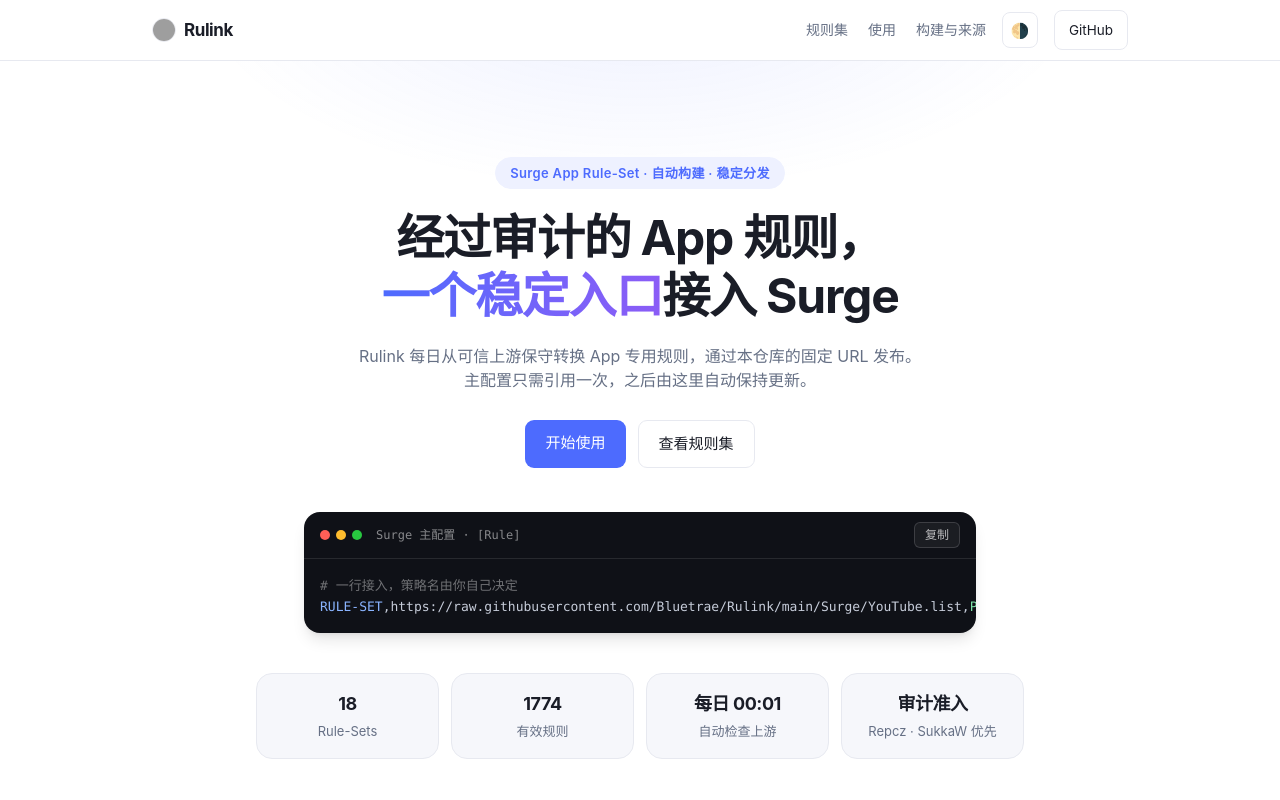
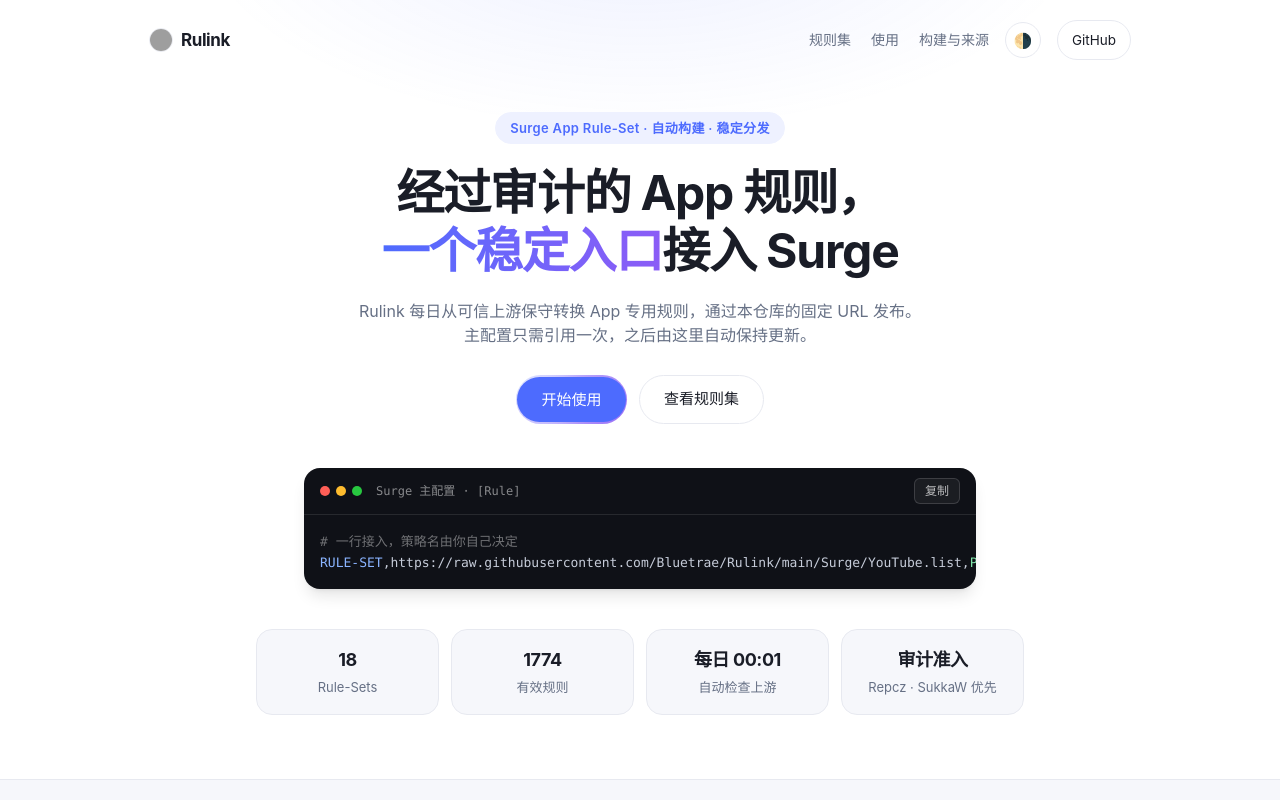
Before and after one commit to Bluetrae/Blink, a React (Vite) app in the folder portal/: page / in a window 1280 px wide. Shown: the top 800 px of the page. Built offline with nearby package versions, Linux system fonts and the light colour scheme; grey boxes are pictures that could not be loaded.

Commit message:
feat: floating pill nav with scroll glass, staggered hero entrance, rotating CTA border

```diff
--- a/portal/src/components/About.tsx
+++ b/portal/src/components/About.tsx
@@ -14,7 +14,7 @@ const PIPELINE = [
 
 export default function About({ repo }: AboutProps) {
   return (
-    <section id="about" className="scroll-mt-16 px-6 py-16 sm:py-20">
+    <section id="about" className="scroll-mt-24 px-6 py-16 sm:py-20">
       <div className="mx-auto max-w-5xl">
         <Reveal>
           <div className="mx-auto mb-10 max-w-xl text-center">
--- a/portal/src/components/Hero.tsx
+++ b/portal/src/components/Hero.tsx
@@ -19,11 +19,17 @@ function Stat({ value, label }: { value: string; label: string }) {
 
 export default function Hero({ appsCount, totalRules }: HeroProps) {
   return (
-    <section id="top" className="hero-bg px-6 pb-16 pt-20 text-center sm:pt-24">
-      <p className="mx-auto mb-5 inline-block rounded-full border border-accent-soft bg-accent-soft px-3.5 py-1 text-[13px] font-semibold tracking-wide text-accent">
+    <section id="top" className="hero-bg px-6 pb-16 pt-24 text-center sm:pt-28">
+      <p
+        className="hero-enter mx-auto mb-5 inline-block rounded-full border border-accent-soft bg-accent-soft px-3.5 py-1 text-[13px] font-semibold tracking-wide text-accent"
+        style={{ animationDelay: "0ms" }}
+      >
         Surge App Rule-Set · 自动构建 · 稳定分发
       </p>
-      <h1 className="mx-auto max-w-3xl text-[32px] font-bold leading-[1.2] tracking-tight sm:text-5xl">
+      <h1
+        className="hero-enter mx-auto max-w-3xl text-[32px] font-bold leading-[1.2] tracking-tight sm:text-5xl"
+        style={{ animationDelay: "70ms" }}
+      >
         经过审计的 App 规则，
         <br className="hidden sm:block" />
         <span className="bg-gradient-to-r from-accent to-[#8b5cf6] bg-clip-text text-transparent">
@@ -31,25 +37,30 @@ export default function Hero({ appsCount, totalRules }: HeroProps) {
         </span>
         接入 Surge
       </h1>
-      <p className="mx-auto mt-5 max-w-xl text-base text-mute">
+      <p
+        className="hero-enter mx-auto mt-5 max-w-xl text-base text-mute"
+        style={{ animationDelay: "140ms" }}
+      >
         Rulink 每日从可信上游保守转换 App 专用规则，通过本仓库的固定 URL
         发布。主配置只需引用一次，之后由这里自动保持更新。
       </p>
-      <div className="mt-7 flex justify-center gap-3">
-        <a
-          href="#usage"
-          className="rounded-[9px] bg-accent px-5 py-2.5 text-[15px] font-medium text-white transition hover:bg-accent-strong"
-        >
-          开始使用
-        </a>
+      <div className="hero-enter mt-7 flex justify-center gap-3" style={{ animationDelay: "210ms" }}>
+        <span className="rotating-border inline-block rounded-full p-[1.5px]">
+          <a
+            href="#usage"
+            className="inline-block rounded-full bg-accent px-6 py-2.5 text-[15px] font-medium text-white transition-colors hover:bg-accent-strong"
+          >
+            开始使用
+          </a>
+        </span>
         <a
           href="#rulesets"
-          className="rounded-[9px] border border-line bg-card px-5 py-2.5 text-[15px] font-medium text-ink transition hover:bg-paper"
+          className="rounded-full border border-line bg-card px-6 py-2.5 text-[15px] font-medium text-ink transition hover:bg-paper"
         >
           查看规则集
         </a>
       </div>
-      <div className="mx-auto mt-11 max-w-2xl">
+      <div className="hero-enter mx-auto mt-11 max-w-2xl" style={{ animationDelay: "280ms" }}>
         <CodeBlock file="Surge 主配置 · [Rule]" copyText={EXAMPLE_LINE}>
           <span className="text-white/40"># 一行接入，策略名由你自己决定{"\n"}</span>
           <span className="text-[#8ab4ff]">RULE-SET</span>
@@ -57,7 +68,10 @@ export default function Hero({ appsCount, totalRules }: HeroProps) {
           <span className="text-[#7ee2a8]">Proxy</span>
         </CodeBlock>
       </div>
-      <ul className="mx-auto mt-10 flex max-w-3xl flex-wrap justify-center gap-3">
+      <ul
+        className="hero-enter mx-auto mt-10 flex max-w-3xl flex-wrap justify-center gap-3"
+        style={{ animationDelay: "350ms" }}
+      >
         <Stat value={String(appsCount)} label="Rule-Sets" />
         <Stat value={String(totalRules)} label="有效规则" />
         <Stat value="每日 00:01" label="自动检查上游" />
--- a/portal/src/components/Nav.tsx
+++ b/portal/src/components/Nav.tsx
@@ -1,3 +1,4 @@
+import { useEffect, useState } from "react";
 import { useTheme, type Theme } from "../hooks";
 
 interface NavProps {
@@ -13,9 +14,24 @@ const THEME_META: Record<Theme, { icon: string; label: string }> = {
 export default function Nav({ repo }: NavProps) {
   const { theme, cycle } = useTheme();
   const meta = THEME_META[theme];
+  const [scrolled, setScrolled] = useState(false);
+
+  useEffect(() => {
+    const onScroll = () => setScrolled(window.scrollY > 12);
+    onScroll();
+    window.addEventListener("scroll", onScroll, { passive: true });
+    return () => window.removeEventListener("scroll", onScroll);
+  }, []);
+
   return (
-    <header className="sticky top-0 z-50 border-b border-line bg-card/80 backdrop-blur-md backdrop-saturate-150">
-      <div className="mx-auto flex h-15 max-w-5xl items-center gap-4 px-6">
+    <header className="fixed inset-x-0 top-0 z-50 px-6 pt-3">
+      <div
+        className={`mx-auto flex h-14 max-w-5xl items-center gap-4 rounded-full px-5 transition-all duration-300 ease-out ${
+          scrolled
+            ? "border border-line bg-card/80 shadow-lg shadow-black/5 backdrop-blur-md backdrop-saturate-150"
+            : "border border-transparent bg-transparent"
+        }`}
+      >
         <a href="#top" className="flex items-center gap-2 text-[17px] font-bold tracking-tight text-ink">
           <img
             src="https://github.com/Bluetrae.png"
@@ -36,7 +52,7 @@ export default function Nav({ repo }: NavProps) {
           onClick={cycle}
           title={meta.label}
           aria-label={meta.label}
-          className="flex h-9 w-9 shrink-0 items-center justify-center rounded-lg border border-line bg-card text-[15px] leading-none transition hover:bg-paper"
+          className="flex h-9 w-9 shrink-0 items-center justify-center rounded-full border border-line bg-card text-[15px] leading-none transition hover:bg-paper"
         >
           {meta.icon}
         </button>
@@ -44,7 +60,7 @@ export default function Nav({ repo }: NavProps) {
           href={repo}
           target="_blank"
           rel="noopener noreferrer"
-          className="rounded-lg border border-line bg-card px-3.5 py-2 text-[13.5px] text-ink transition hover:bg-paper"
+          className="rounded-full border border-line bg-card px-3.5 py-2 text-[13.5px] text-ink transition hover:bg-paper"
         >
           GitHub
         </a>
--- a/portal/src/components/Reveal.tsx
+++ b/portal/src/components/Reveal.tsx
@@ -39,7 +39,7 @@ export default function Reveal({ children, className = "", delay = 0 }: RevealPr
     <div
       ref={ref}
       className={`${className} transition-all duration-500 ease-out ${
-        visible ? "translate-y-0 opacity-100" : "translate-y-3.5 opacity-0"
+        visible ? "translate-y-0 opacity-100 blur-0" : "translate-y-3.5 opacity-0 blur-[6px]"
       }`}
       style={delay ? { transitionDelay: `${delay}ms` } : undefined}
     >
--- a/portal/src/components/Rulesets.tsx
+++ b/portal/src/components/Rulesets.tsx
@@ -57,9 +57,12 @@ function AppCard({ app, rawBase, index }: { app: AppEntry; rawBase: string; inde
             href={`${rawBase}/${app.file}`}
             target="_blank"
             rel="noopener noreferrer"
-            className="flex-1 rounded-lg border border-line bg-card px-3 py-2 text-center text-sm text-ink transition hover:bg-paper"
+            className="group flex-1 rounded-lg border border-line bg-card px-3 py-2 text-center text-sm text-ink transition hover:bg-paper"
           >
-            查看 ↗
+            查看{" "}
+            <span className="inline-block transition-transform duration-200 group-hover:translate-x-0.5 group-hover:-translate-y-0.5">
+              ↗
+            </span>
           </a>
         </div>
       </article>
@@ -75,7 +78,7 @@ export default function Rulesets({ data }: { data: PortalData }) {
   const visible = filter === "all" ? apps : apps.filter((app) => app.category === filter);
 
   return (
-    <section id="rulesets" className="scroll-mt-16 border-y border-line bg-paper px-6 py-16 sm:py-20">
+    <section id="rulesets" className="scroll-mt-24 border-y border-line bg-paper px-6 py-16 sm:py-20">
       <div className="mx-auto max-w-5xl">
         <Reveal>
           <div className="mx-auto mb-10 max-w-xl text-center">
--- a/portal/src/components/Usage.tsx
+++ b/portal/src/components/Usage.tsx
@@ -24,7 +24,7 @@ export default function Usage({ data }: { data: PortalData }) {
   }, [data]);
 
   return (
-    <section id="usage" className="scroll-mt-16 px-6 py-16 sm:py-20">
+    <section id="usage" className="scroll-mt-24 px-6 py-16 sm:py-20">
       <div className="mx-auto max-w-4xl">
         <Reveal>
           <div className="mx-auto mb-10 max-w-xl text-center">
--- a/portal/src/index.css
+++ b/portal/src/index.css
@@ -50,6 +50,9 @@ body {
   color: var(--color-ink);
   line-height: 1.7;
   -webkit-font-smoothing: antialiased;
+  transition:
+    background-color 0.3s ease,
+    color 0.3s ease;
 }
 
 ::selection {
@@ -87,3 +90,54 @@ code:not(pre code) {
     ),
     var(--color-bg);
 }
+
+/* ---------- motion: hero entrance, rotating CTA border ---------- */
+
+@property --border-angle {
+  syntax: "<angle>";
+  inherits: false;
+  initial-value: 0deg;
+}
+
+@keyframes hero-enter {
+  from {
+    opacity: 0;
+    transform: translateY(16px);
+    filter: blur(6px);
+  }
+  to {
+    opacity: 1;
+    transform: translateY(0);
+    filter: blur(0);
+  }
+}
+
+@keyframes rotating-border {
+  to {
+    --border-angle: 360deg;
+  }
+}
+
+.hero-enter {
+  animation: hero-enter 0.6s cubic-bezier(0.22, 0.61, 0.36, 1) both;
+}
+
+.rotating-border {
+  background: conic-gradient(
+    from var(--border-angle),
+    rgba(77, 107, 254, 0.2),
+    rgba(139, 92, 246, 0.85),
+    rgba(77, 107, 254, 0.2)
+  );
+  animation: rotating-border 3.5s linear infinite;
+}
+
+@media (prefers-reduced-motion: reduce) {
+  html {
+    scroll-behavior: auto;
+  }
+  .hero-enter,
+  .rotating-border {
+    animation: none;
+  }
+}
```
